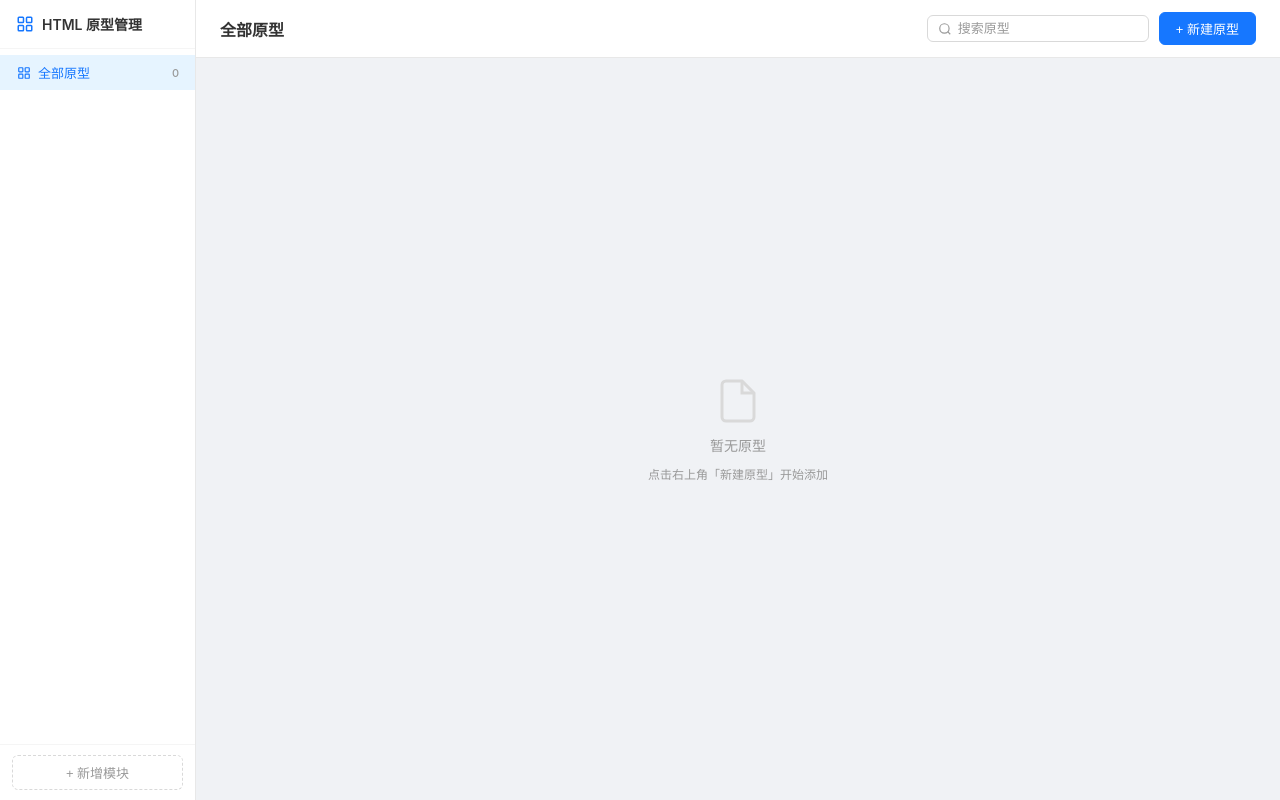
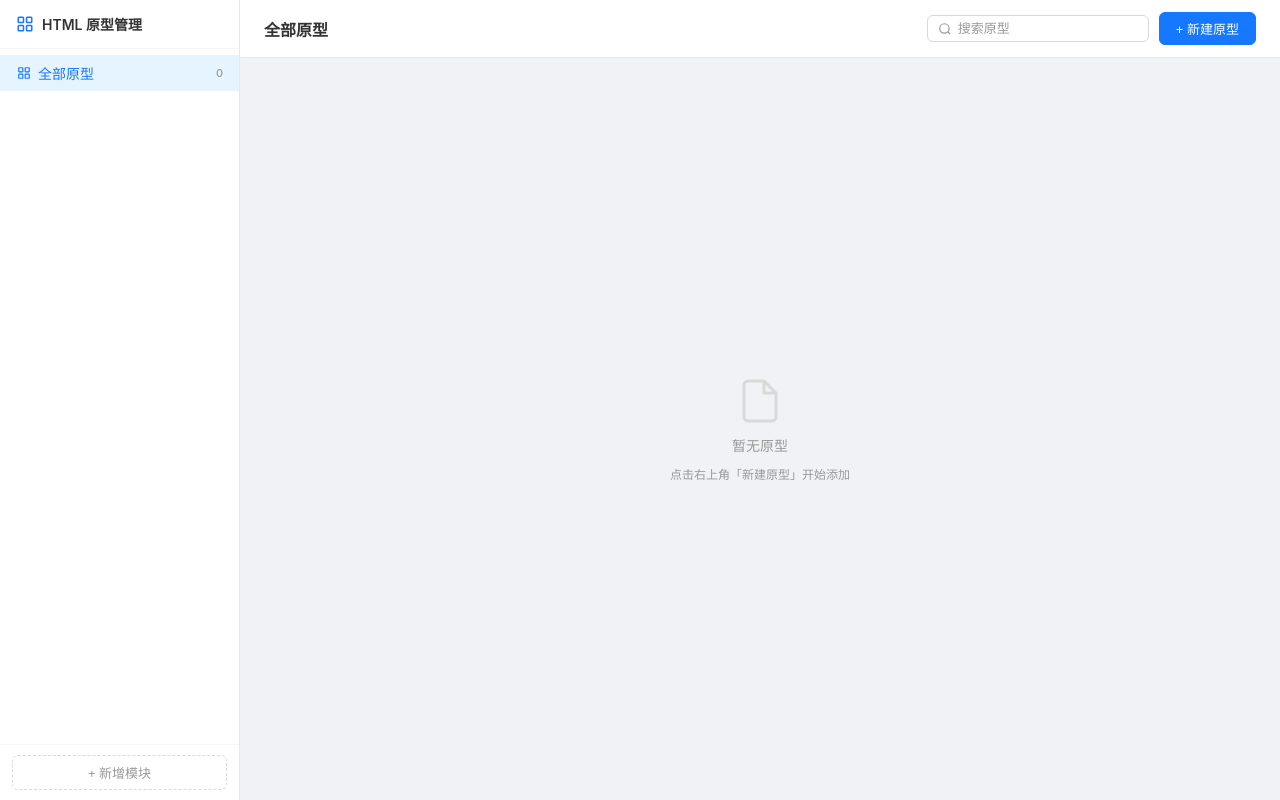
Before and after one commit to hulcwater/html-prototype-management, a Flask app: page / in a window 1280 px wide. Run offline with Flask 3, Linux system fonts and the light colour scheme; data that the repository does not hold is empty.

Commit message:
导航样式

```diff
--- a/static/style.css
+++ b/static/style.css
@@ -30,7 +30,7 @@ body {
 
 /* ── Sidebar ── */
 .sidebar {
-  width: 196px;
+  width: 240px;
   background: #fff;
   border-right: 1px solid var(--border);
   display: flex;
@@ -66,7 +66,7 @@ body {
   padding: 8px 16px;
   cursor: pointer;
   color: var(--text-secondary);
-  font-size: 13px;
+  font-size: 14px;
   position: relative;
   transition: background .15s;
 }
```
